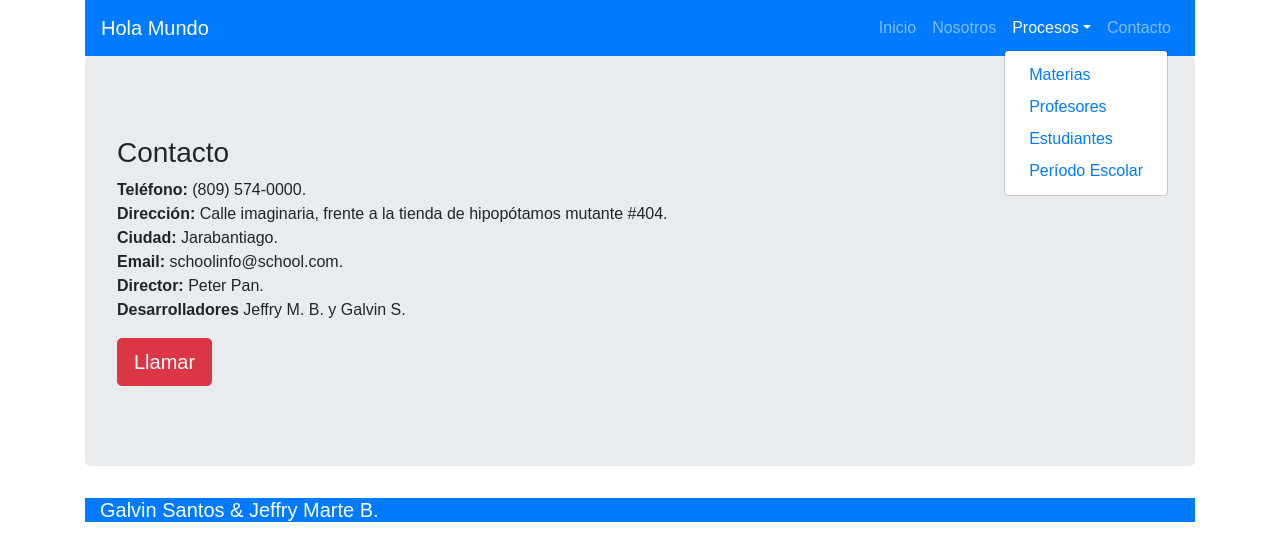
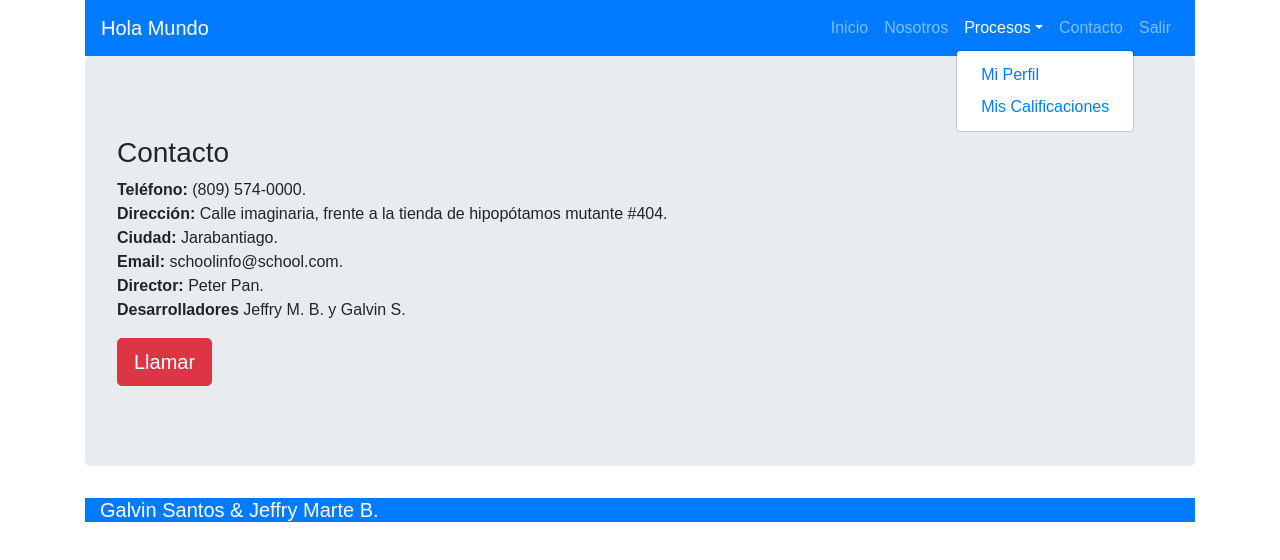
Before and after one commit to frijey/Web-Dev-Trabajo-Final, a plain HTML site: page p/estudiante/contacto.HTML in a window 1280 px wide. Both pictures are taken after a click on the link "Procesos". Drawn offline with nearby package versions, Linux system fonts and the light colour scheme; files that its build step writes are made by us from their sources.

Commit message:
Fixing Redirecting

```diff
--- a/p/estudiante/contacto.HTML
+++ b/p/estudiante/contacto.HTML
@@ -31,14 +31,15 @@
                     <li class="nav-item dropdown">
                         <a class="nav-link dropdown-toggle" href="#" id="navbarDropdown" data-toggle="dropdown">Procesos</a>
                         <div class="dropdown-menu">
-                            <a class="dropdown-item text-primary" href="#">Materias</a>
-                            <a class="dropdown-item text-primary" href="#">Profesores</a>
-                            <a class="dropdown-item text-primary" href="#">Estudiantes</a>
-                            <a class="dropdown-item text-primary" href="#">Período Escolar</a>
+                            <a class="dropdown-item text-primary" href="#">Mi Perfil</a>
+                            <a class="dropdown-item text-primary" href="#">Mis Calificaciones</a>
                         </div>
                     </li>
                     <li class="nav-item">
                         <a class="nav-link" href="#">Contacto</a>
+                    </li>
+                    <li class="nav-item">
+                        <a class="nav-link" href="../../index.html">Salir</a>
                     </li>
                 </ul>
             </div>
```
Also changed, not shown: p/admin/contacto.HTML (+3 -0 lines), p/admin/nosotros.HTML (+3 -0 lines), p/estudiante/index.HTML (+2 -4 lines), p/estudiante/nosotros.HTML (+5 -4 lines), p/profesor/contacto.HTML (+4 -3 lines), p/profesor/index.HTML (+1 -3 lines), p/profesor/nosotros.HTML (+4 -3 lines).
